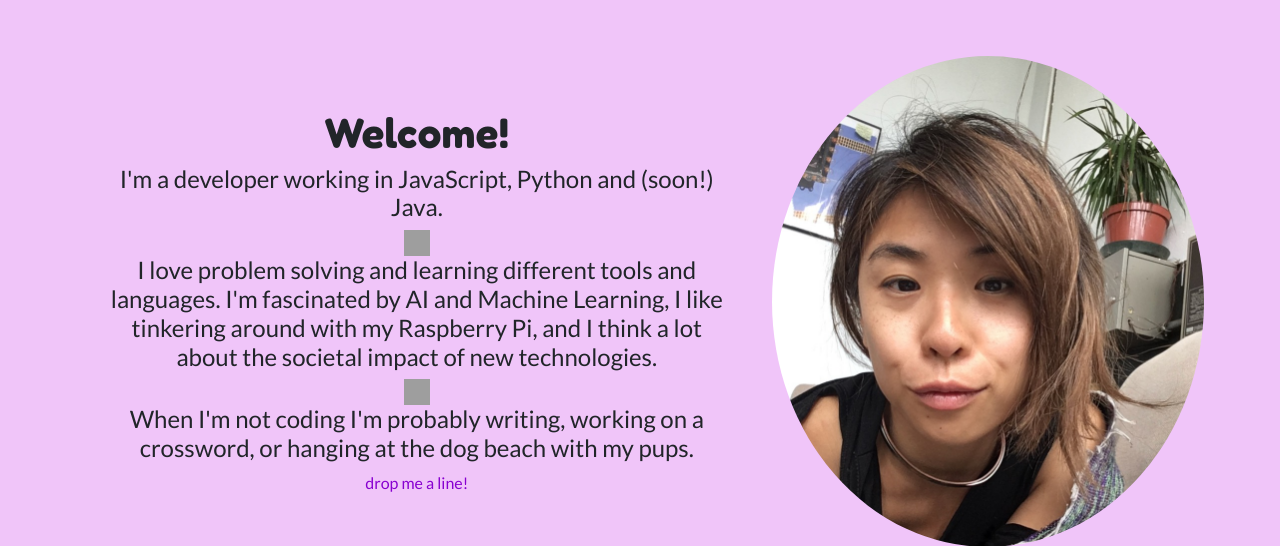
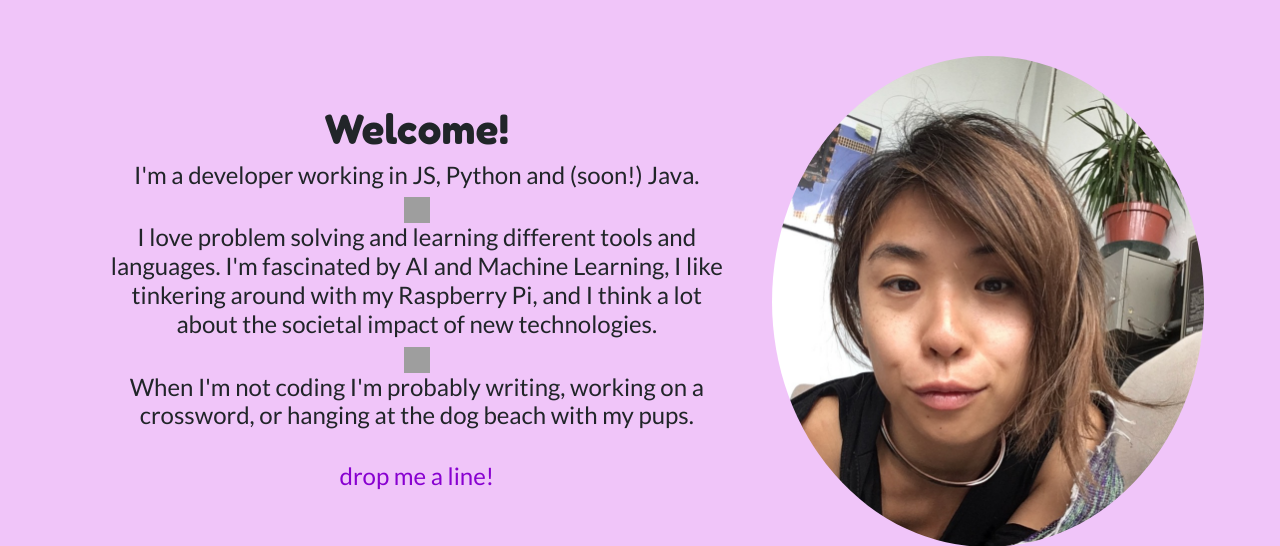
Before and after one commit to fifikim/portfolio, a Django app: page / in a window 1280 px wide. Shown: the part 56-602 px from the top of the page. Run offline with Django 4.2, Linux system fonts and the light colour scheme; data comes from the database, SQL or seed files in the repository; both versions use the stored data as it was after the commit; some libraries are stand-ins or nearby versions; some web fonts are replaced; grey boxes are pictures that could not be loaded.

Commit message:
update thumbnails

```diff
--- a/projects/templates/projects/home.html
+++ b/projects/templates/projects/home.html
@@ -7,12 +7,13 @@
   <div class="my-5 d-flex flex-row align-items-center">
     <div class="col-7 m-2">
       <h1 id="section-heading">Welcome!</h1>
-      <h4>I'm a developer working in JavaScript, Python and (soon!) Java.</h4>
+      <h4>I'm a developer working in JS, Python and (soon!) Java.</h4>
       <img src="{% static "projects/daisy.png" %}" width="26" height="26" class="d-inline-block align-top" alt="Sophia's Logo">
       <h4>I love problem solving and learning different tools and languages. I'm fascinated by AI and Machine Learning, I like tinkering around with my Raspberry Pi, and I think a lot about the societal impact of new technologies.</h4>
       <img src="{% static "projects/daisy.png" %}" width="26" height="26" class="d-inline-block align-top" alt="Sophia's Logo">
       <h4>When I'm not coding I'm probably writing, working on a crossword, or hanging at the dog beach with my pups.</h4>
-      <a href="mailto:mail@fifikim.com" class="link-dark">drop me a line!</a>
+      <br>
+      <h4><a href="mailto:mail@fifikim.com" class="link-dark">drop me a line!</a></h4>
     </div>
     <div class="col-5 m-2">
       <img src="{% static 'projects/fifi.jpeg' %}" id="fifi" class="img-fluid">
```
Also changed, not shown: db.sqlite3, media/projects/images/flashcards_mcTNg3V.png (added), media/projects/images/grub_Ril3WGE.png (added), 3 other files.
